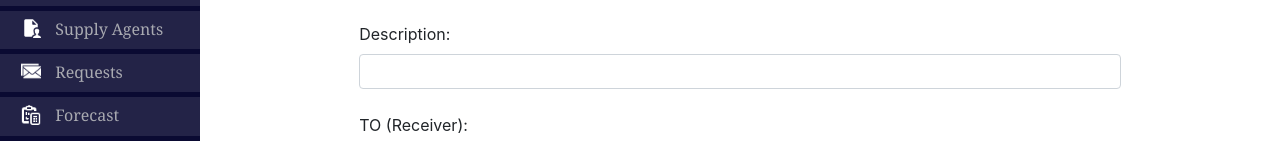
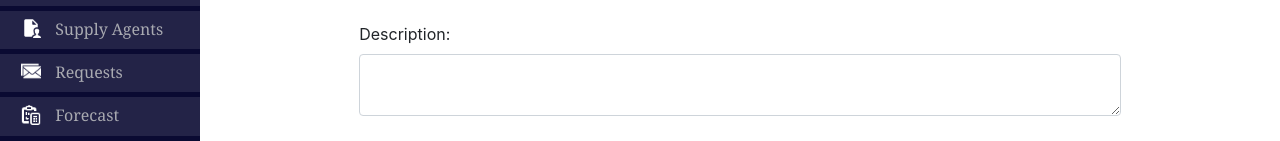
Before and after one commit to SachiniGinige/coldchain-inventory-management-system, a React (Create React App) app in the folder client/: page /user/reqmaintenance-add in a window 1280 px wide. Shown: the part 417-558 px from the top of the page. Built offline with nearby package versions, Linux system fonts and the light colour scheme; no server answers.

Commit message:
update style

```diff
--- a/client/src/components/user-components/create-reqMaintenance.comoponent.js
+++ b/client/src/components/user-components/create-reqMaintenance.comoponent.js
@@ -239,7 +239,7 @@ export default class AddMaintenaceRequest extends Component{
                 {this.state.statusErr ? (<div class="formError">{this.state.statusErr}</div>) : null} <br/>
 
                 <label className="form-label">Description: </label>
-                <input type="textarea" className="form-control" value={this.state.description} onChange={this.onChangeDescription}/>
+                <textarea className="form-control" value={this.state.description} onChange={this.onChangeDescription}/>
                 <div class="formError">{this.state.descriptionErr}</div><br/>
 
                 <div className="row formRow">
```
